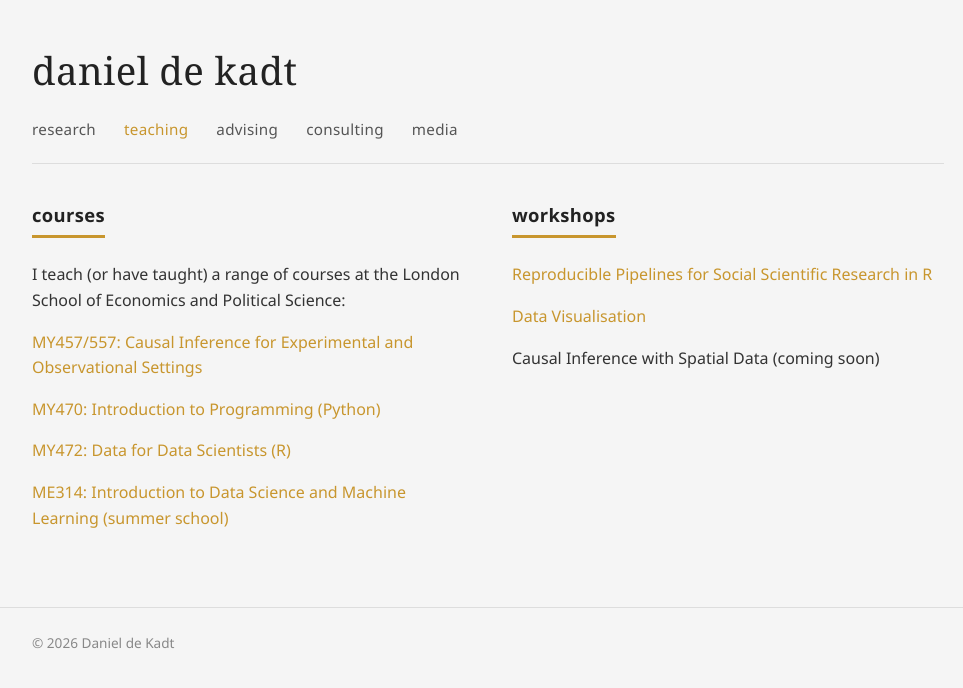
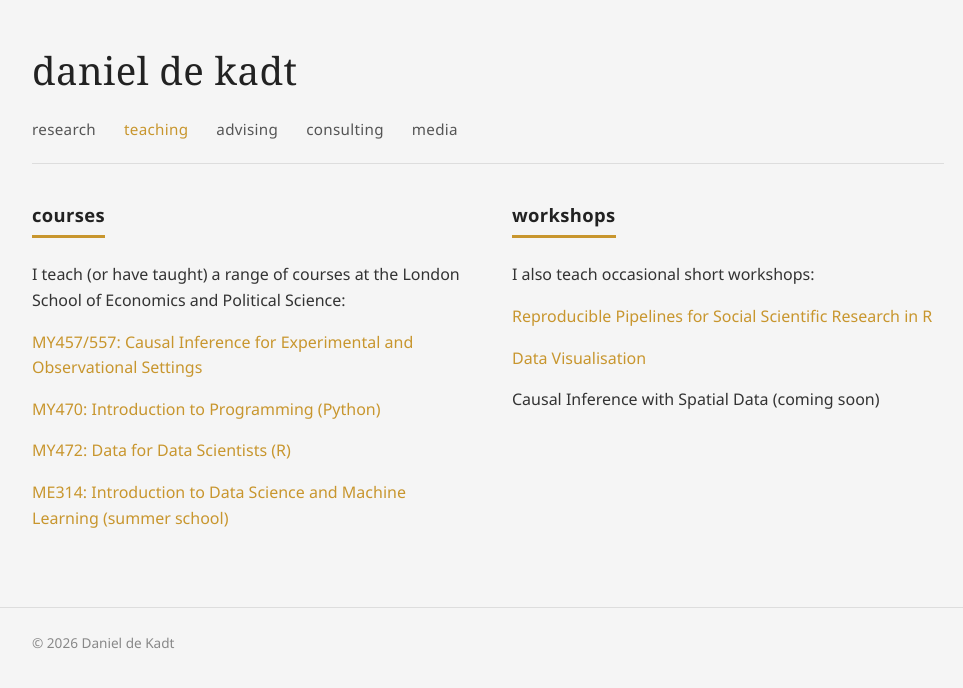
Before and after one commit to ddekadt/ddekadt.github.io, a Jekyll site: the page built from teaching.md, in a window 1280 px wide. Shown: the top 688 px of the page, without its empty margins (152-1115 px from the left). Built offline with Jekyll 4.4.1, drawn with Linux system fonts in a browser that asks for light colours.

Commit message:
workshops

```diff
--- a/teaching.md
+++ b/teaching.md
@@ -27,6 +27,8 @@ I teach (or have taught) a range of courses at the London School of Economics an
 
 ## workshops
 
+I also teach occasional short workshops:
+
 [Reproducible Pipelines for Social Scientific Research in R](https://github.com/ddekadt/MY560_reproducible_pipelines_R)
 
 [Data Visualisation](https://github.com/ddekadt/MY580_data_visualisation)
```
